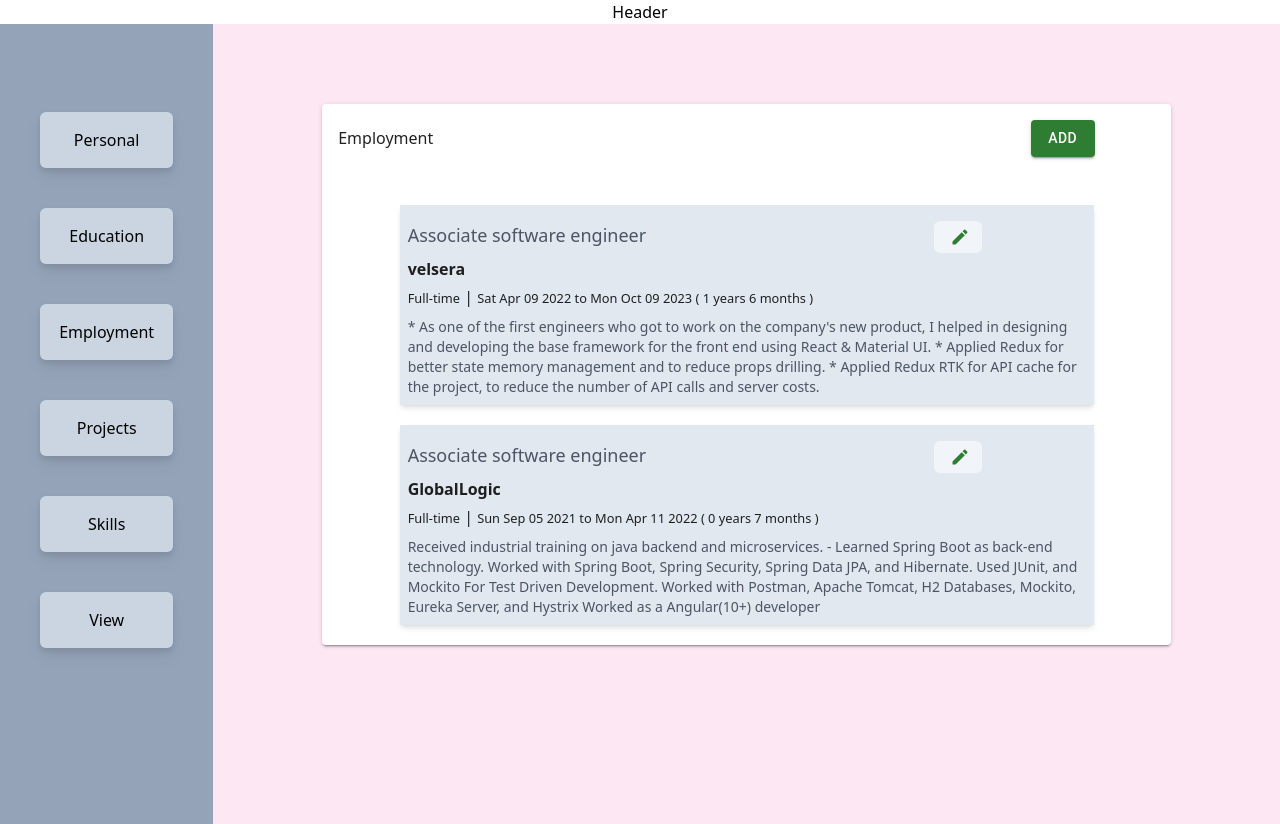
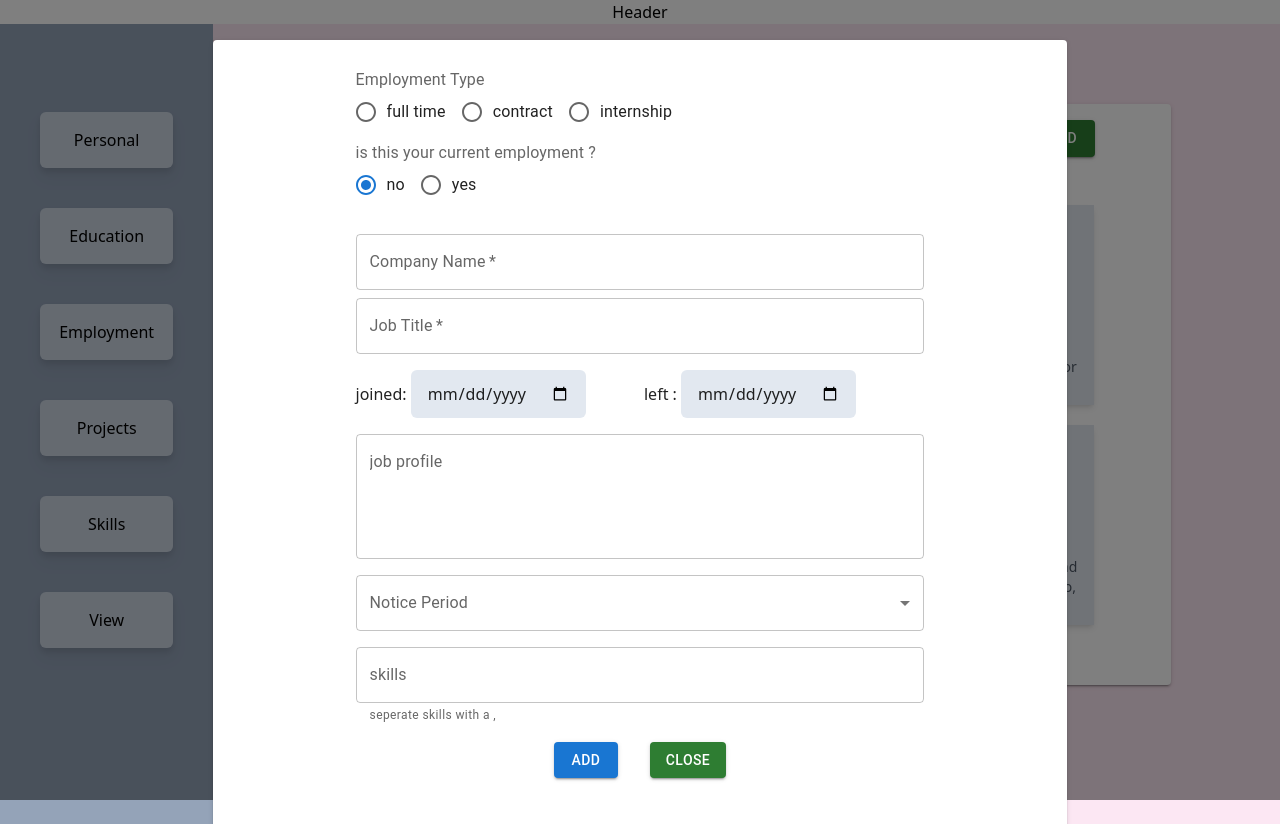
Before and after one commit to dreamJarvis/pdf-editor, a React (Create React App) app: page /employment in a window 1280 px wide. Both pictures are taken after a click on the button "ADD". Built offline with nearby package versions, Linux system fonts and the light colour scheme.

Commit message:
state mgmt for adding employment info

```diff
--- a/src/components/resumeInfo/employment/EmploymentInfo.tsx
+++ b/src/components/resumeInfo/employment/EmploymentInfo.tsx
@@ -4,9 +4,13 @@ import { Box, Button, Container, Paper } from "@mui/material";
 import { useSelector } from "react-redux";
 import { RootState } from "../../../store";
 import { EmploymentInfoList } from "./EmploymentInfoList";
+import Modal from "@mui/material/Modal";
+import { useState } from "react";
+import { EmploymentInfoModal } from "./EmploymentInfoModal";
 
 export const EmploymentInfo = () => {
 	const { employmentInfo } = useSelector((state: RootState) => state);
+	const [openEmploymentModal, setOpenEmploymentModal] = useState(false);
 
 	return (
 		<Container className='mt-20'>
@@ -17,9 +21,19 @@ export const EmploymentInfo = () => {
 							<h2>Employment</h2>
 						</div>
 						<div className='add-job p-2 m-2 basis-1/4'>
-							<Button variant='contained' color='success'>
+							<Button
+								variant='contained'
+								color='success'
+								onClick={() => setOpenEmploymentModal(true)}>
 								Add
 							</Button>
+							<Modal
+								open={openEmploymentModal}
+								onClose={() => setOpenEmploymentModal(false)}
+								aria-labelledby='modal-modal-title'
+								aria-describedby='modal-modal-description'>
+								<EmploymentInfoModal closeModal={setOpenEmploymentModal} />
+							</Modal>
 						</div>
 					</div>
 					<Box className='employment-info-list-details'>
--- a/src/components/resumeInfo/employment/EmploymentInfoList.tsx
+++ b/src/components/resumeInfo/employment/EmploymentInfoList.tsx
@@ -10,7 +10,7 @@ export const EmploymentInfoList = ({
 	employmentInfoList: Array<IEmploymentInfo>;
 }) => {
 	return (
-		<Box className='flex flex-col items-center justify-center mt-4 p-2'>
+		<Box className='flex flex-col items-center justify-center mt-4 p-2 mb-10'>
 			{employmentInfoList.map((info) => (
 				<EmploymentInfoView employmentInfo={info} />
 			))}
--- a/src/components/resumeInfo/employment/EmploymentInfoModal.tsx
+++ b/src/components/resumeInfo/employment/EmploymentInfoModal.tsx
@@ -1,6 +1,7 @@
 /** @format */
 
 import {
+	Button,
 	FormControlLabel,
 	FormLabel,
 	MenuItem,
@@ -10,6 +11,9 @@ import {
 	TextField,
 } from "@mui/material";
 import { useState } from "react";
+import { useDispatch } from "react-redux";
+import { addNewEmploymentData } from "../../../services/resumeData";
+import { IEmploymentInfo } from "../../../services/types";
 
 const noticePeriod = [
 	{
@@ -38,14 +42,41 @@ const noticePeriod = [
 	},
 ];
 
-export const EmploymentInfoModal = () => {
-	const [currentEmployer, setCurrentEmployer] = useState(true);
+export const EmploymentInfoModal = ({ closeModal }: { closeModal: any }) => {
+	const [currentEmployer, setCurrentEmployer] = useState("no");
+	const [employmentType, setEmploymentType] = useState("");
+	const [companyName, setCompanyName] = useState("");
+	const [jobTitle, setJobTitle] = useState("");
+	const [joinedDate, setJoinedDate] = useState("");
+	const [resignationDate, setResignationDate] = useState("");
+	const [jobProfile, setJobProfile] = useState("");
+	const [noticePeriodVal, setNoticePeriodVal] = useState("");
+	const [skillSet, setSkillsSet] = useState("");
+
+	const dispatch = useDispatch();
+
+	const addEmploymentInfo = () => {
+		console.log("addEmploymentInfo");
+		const newEmploymentData: IEmploymentInfo = {
+			currentEmployer: currentEmployer === "no" ? false : true,
+			employmenttype: employmentType,
+			companyName: companyName,
+			jobTitle: jobTitle,
+			joiningDate: new Date(joinedDate),
+			leavingDate: new Date(resignationDate),
+			skills: skillSet.split(", "),
+			jobProfile: jobProfile,
+			noticePeriod: noticePeriodVal,
+		};
+		dispatch(addNewEmploymentData(newEmploymentData));
+		closeModal(false);
+	};
 
 	return (
 		<div className='employment-info'>
-			<form className='flex flex-row justify-center mt-20'>
+			<form className='flex flex-row justify-center mt-10'>
 				<Paper elevation={2} className='w-4/6'>
-					<div className='flex flex-wrap justify-center mt-20'>
+					<div className='flex flex-wrap justify-center py-7'>
 						<div className='employment-type w-4/6 flex flex-col items-start'>
 							<FormLabel id='employment-type-row-radio-group-label'>
 								Employment Type
@@ -53,7 +84,8 @@ export const EmploymentInfoModal = () => {
 							<RadioGroup
 								row
 								aria-labelledby='demo-row-radio-buttons-group-label'
-								name='row-radio-buttons-group'>
+								name='row-radio-buttons-group'
+								onChange={(e) => setEmploymentType(e.target.value)}>
 								<FormControlLabel
 									value='full time'
 									control={<Radio />}
@@ -71,14 +103,15 @@ export const EmploymentInfoModal = () => {
 								/>
 							</RadioGroup>
 						</div>
-						<div className='current-working w-4/6 mt-9 flex flex-col items-start'>
+						<div className='current-working w-4/6 mt-2 flex flex-col items-start'>
 							<FormLabel id='current-employer-row-radio-group-label'>
 								is this your current employment ?
 							</FormLabel>
 							<RadioGroup
 								row
+								defaultValue={currentEmployer}
 								onChange={(e) => {
-									setCurrentEmployer(e.target.value === "yes");
+									setCurrentEmployer(e.target.value);
 								}}
 								aria-labelledby='current-employer-group-label'
 								name='row-radio-buttons-group'>
@@ -87,12 +120,14 @@ export const EmploymentInfoModal = () => {
 							</RadioGroup>
 						</div>
 					</div>
-					<div className='employment-info flex flex-wrap justify-center mt-9 mb-14'>
-						<div className='company-details m-2 w-4/6'>
+					<div className='employment-info flex flex-wrap justify-center mb-2'>
+						<div className='company-details w-4/6'>
 							<TextField
 								id='company-name'
 								label='Company Name'
 								variant='outlined'
+								value={companyName}
+								onChange={(e) => setCompanyName(e.target.value)}
 								fullWidth
 								required
 							/>
@@ -101,6 +136,8 @@ export const EmploymentInfoModal = () => {
 							<TextField
 								id='jobTitle'
 								label='Job Title'
+								value={jobTitle}
+								onChange={(e) => setJobTitle(e.target.value)}
 								fullWidth
 								required
 								variant='outlined'
@@ -113,16 +150,18 @@ export const EmploymentInfoModal = () => {
 								</label>
 								<input
 									type='date'
+									onChange={(e) => setJoinedDate(e.target.value)}
 									className='h-12 bg-slate-200 p-4 rounded-md'
 								/>
 							</div>
-							{currentEmployer && (
+							{currentEmployer === "no" && (
 								<div className='leaving-date basis-2/4'>
 									<label htmlFor='joiningDate' className='basis-2/4'>
 										left :{" "}
 									</label>
 									<input
 										type='date'
+										onChange={(e) => setResignationDate(e.target.value)}
 										className='h-12 bg-slate-200 p-4 rounded-md'
 									/>
 								</div>
@@ -132,6 +171,8 @@ export const EmploymentInfoModal = () => {
 							<TextField
 								id='jobProfile'
 								label='job profile'
+								value={jobProfile}
+								onChange={(e) => setJobProfile(e.target.value)}
 								multiline
 								fullWidth
 								rows={4}
@@ -143,6 +184,7 @@ export const EmploymentInfoModal = () => {
 								id='noticePeriod'
 								select
 								label='Notice Period'
+								onChange={(e) => setNoticePeriodVal(e.target.value)}
 								defaultValue=''
 								fullWidth>
 								{noticePeriod.map((option) => (
@@ -156,12 +198,28 @@ export const EmploymentInfoModal = () => {
 							<TextField
 								id='skills'
 								label='skills'
+								onChange={(e) => setSkillsSet(e.target.value)}
 								fullWidth
 								helperText='seperate skills with a ,'
 								placeholder='React.Js, Javascript...'
 							/>
 						</div>
 					</div>
+					<div className='employment-info flex flex-wrap justify-center mb-14'>
+						<Button
+							variant='contained'
+							color='primary'
+							onClick={addEmploymentInfo}
+							sx={{ marginRight: "2rem" }}>
+							Add
+						</Button>
+						<Button
+							variant='contained'
+							color='success'
+							onClick={() => closeModal(false)}>
+							Close
+						</Button>
+					</div>
 				</Paper>
 			</form>
 		</div>
--- a/src/components/resumeInfo/employment/EmploymentInfoView.tsx
+++ b/src/components/resumeInfo/employment/EmploymentInfoView.tsx
@@ -32,11 +32,11 @@ export const EmploymentInfoView = ({
 	return (
 		<div className='employment-info w-5/6'>
 			<Box className='flex flex-col items-start bg-slate-200 p-2 mt-2 mb-3 shadow-md'>
-				<div className='employment-info-job-title mt-2 flex flex-row'>
-					<div className='text-center text-gray-600 text-pretty text-lg'>
+				<div className='employment-info-job-title mt-2 flex flex-row w-[100%]'>
+					<div className='text-center text-gray-600 text-pretty text-lg basis-5/6 w-[100%] flex flex-col items-start'>
 						<h1>{jobTitle}</h1>
 					</div>
-					<div className='ml-72 rounded-md bg-slate-100 w-12'>
+					<div className='flex flex-col w-[100%] items-end basis-1/6'>
 						<Button startIcon={<EditIcon />} color='success' />
 					</div>
 				</div>
--- a/src/services/resumeData.ts
+++ b/src/services/resumeData.ts
@@ -19,8 +19,12 @@ export const resumeDataSlice = createSlice({
 	initialState,
 	reducers: {
 		addResumeData: (state, action) => {},
+		addNewEmploymentData: (state, action) => {
+			const updateEmploymentData = [...state.employmentInfo, action.payload];
+			state.employmentInfo = updateEmploymentData;
+		},
 	},
 });
 
-export const { addResumeData } = resumeDataSlice.actions;
+export const { addResumeData, addNewEmploymentData } = resumeDataSlice.actions;
 export default resumeDataSlice.reducer;
--- a/src/services/types.ts
+++ b/src/services/types.ts
@@ -22,7 +22,7 @@ export interface IContactSite {
 export interface IEmploymentInfo {
 	currentEmployer: Boolean;
 	employmenttype: String;
-	totalExperience: String;
+	totalExperience?: String;
 	companyName: String;
 	jobTitle: String;
 	joiningDate: Date;
```
